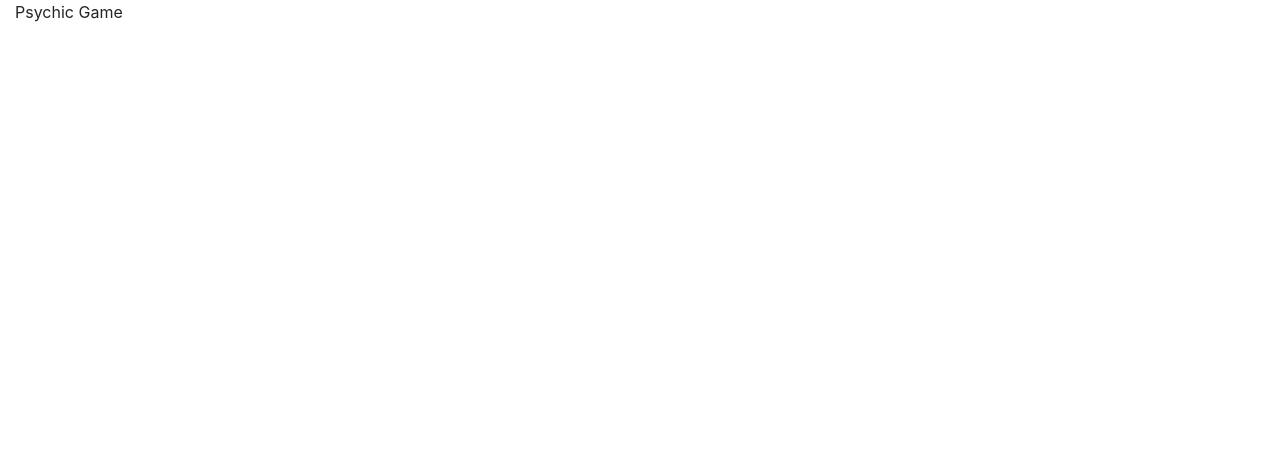
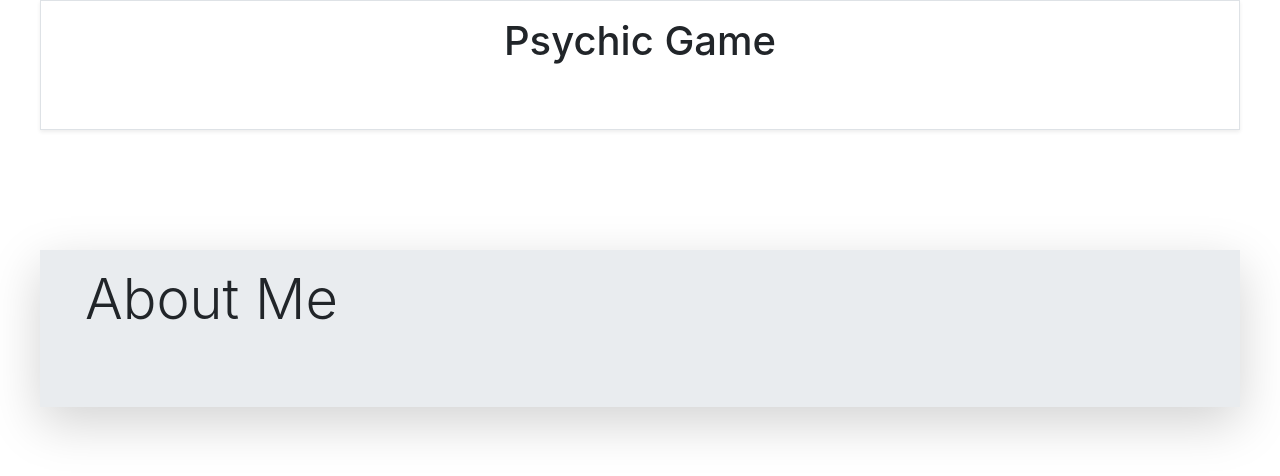
Before and after one commit to jgoff88/Psychic-Game, a plain HTML site: page index.html in a window 1280 px wide. Drawn offline with nearby package versions, Linux system fonts and the light colour scheme.

Commit message:
update bootstrap

```diff
--- a/assets/javascript/game.js
+++ b/assets/javascript/game.js
@@ -3,7 +3,7 @@ var counter= 9;
     if (counter != 0) {
         var compGuess = letters[Math.floor(Math.random() * letters.length)];
             console.log("Computers key:", compGuess);
-        document.onkeyup = function(event){
+            document.onkeyup = function(event){
             var userGuess= event.key.toLocaleLowerCase();
             console.log("keypressed:", userGuess);
             if(compGuess === userGuess){
@@ -15,6 +15,6 @@ var counter= 9;
 
             }
         }
-    } else {
-        alert("You Lost! Try again");
+    } else if (counter == 0) {
+        alert("Your out of guesses! The answer was " + compGuess);
     }
--- a/index.html
+++ b/index.html
@@ -11,7 +11,17 @@
 <body>
     <script src="assets/javascript/game.js">
         </script>
-    <div class="container-fluid"> Psychic Game</div>
-
+    <div class="container-fluid border p-3 mb-5 text-center mx-auto shadow-sm" style="height: 130px; width: 1200px; "><h1>Psychic Game</h1></div>
+    <br><br><br>
+    <div class="jumbotron jumbotron-fluid mx-auto shadow-lg p-3 mb-5" style="width: 1200px;">
+        <div class="container">
+          <h1 class="display-4">About Me</h1>
+           <div class="container">
+               <div class="row" style="height: 50px;">
+            <div class="col-md-12"></div>
+                <div class="row" style="height: 50px;">
+                <div class="col-md-12"></div>
+                <div class="row" style="height: 50px;">
+                <div class="col-md-12"></div>
 </body>
 </html>
```
